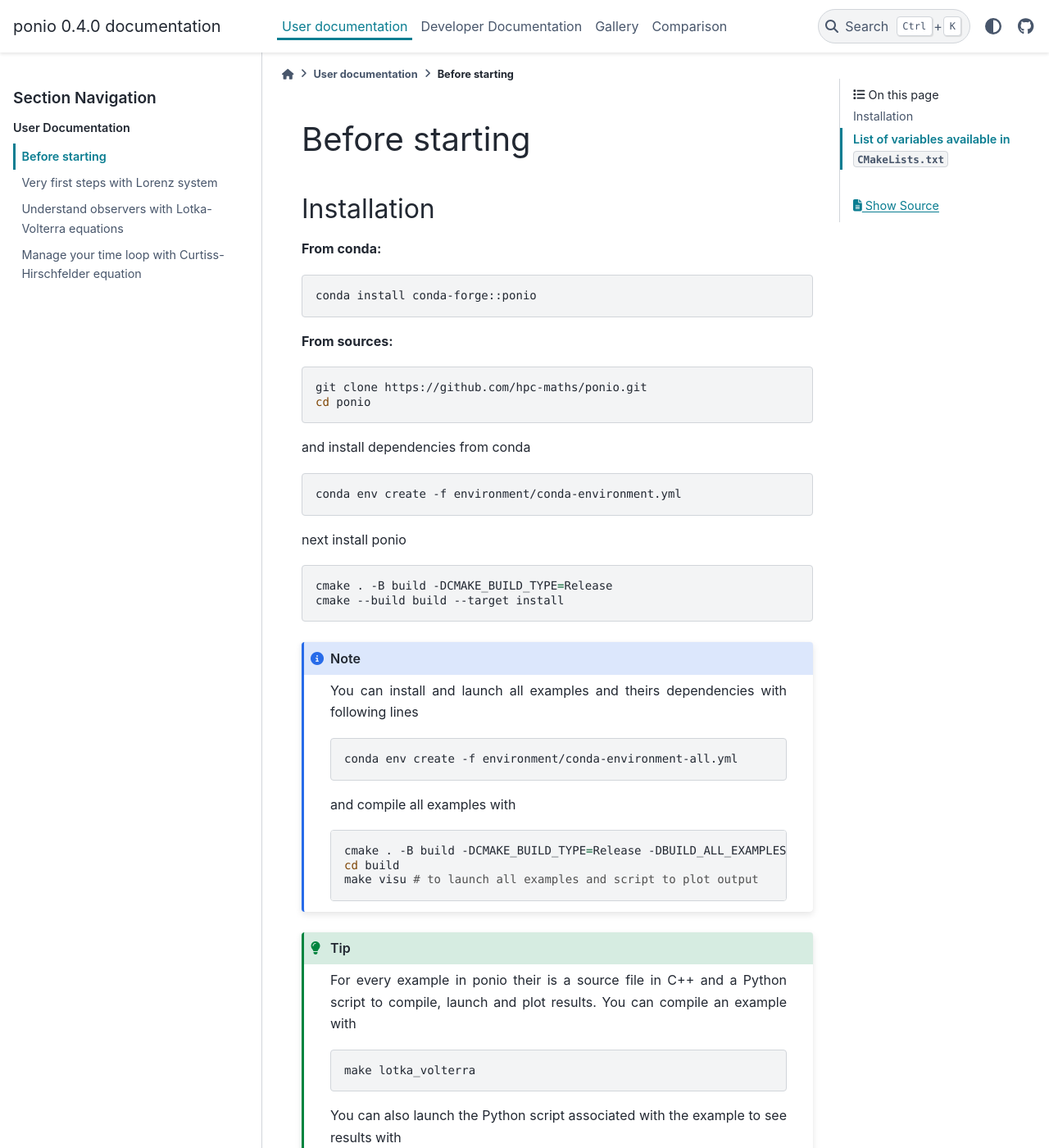
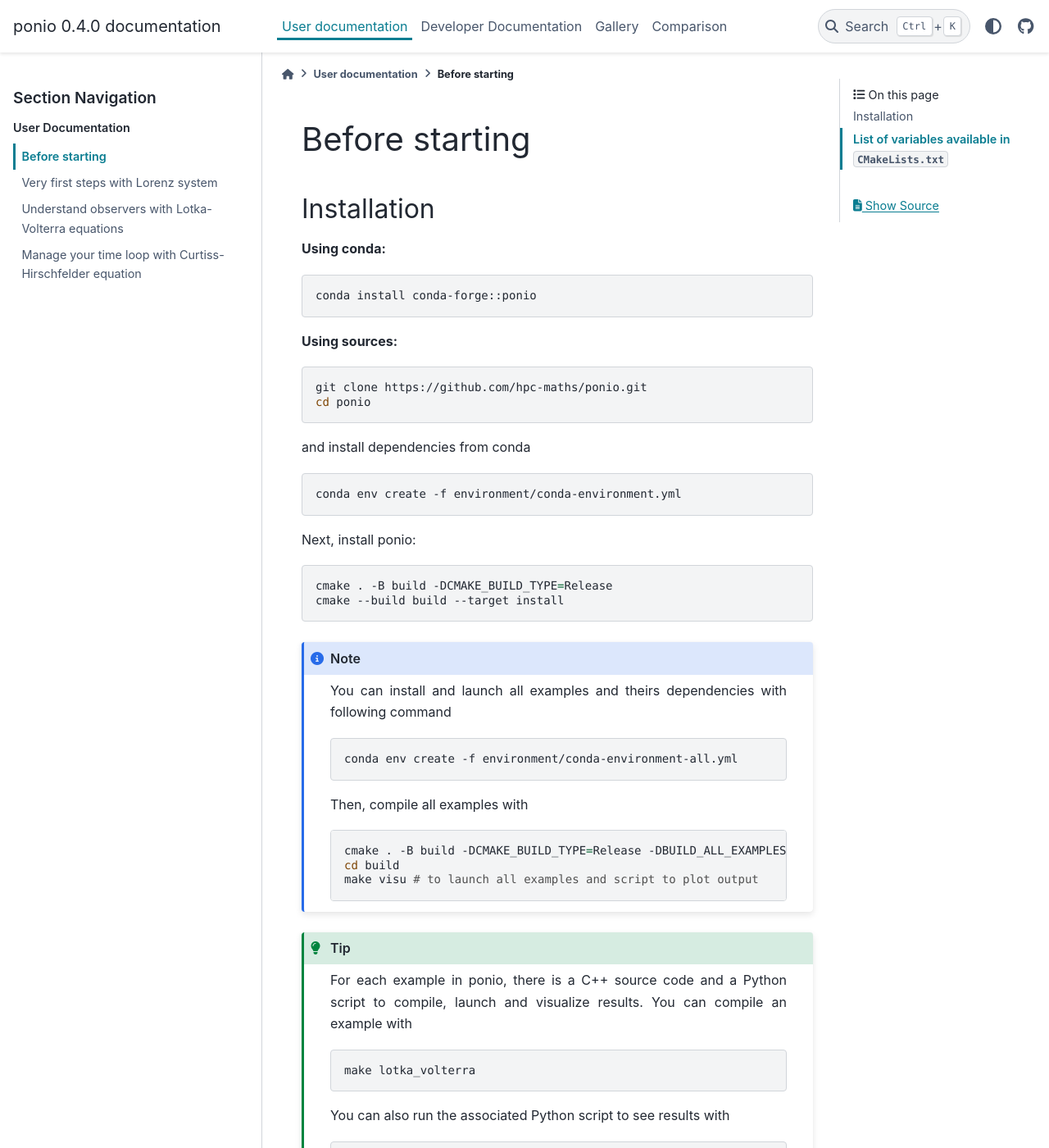
Before and after one commit to hpc-maths/ponio, a Sphinx documentation site: the page built from ponio/doc/source/user/install.rst, in a window 1280 px wide and 1400 px high. Shown: the whole window at 82% size. Built offline with Sphinx 7.4.7 and the PyData theme 0.15.4, drawn with Linux system fonts in a browser that asks for light colours; pages that are not in the unit, such as notebooks, are missing from menus; some of the changed text lies outside the part shown.

Commit message:
improve doc

```diff
--- a/ponio/doc/source/user/install.rst
+++ b/ponio/doc/source/user/install.rst
@@ -4,14 +4,14 @@
 Installation
 ------------
 
-**From conda:**
+**Using conda:**
 
 .. code-block:: sh
 
   conda install conda-forge::ponio
 
 
-**From sources:**
+**Using sources:**
 
 .. code-block:: sh
 
@@ -24,7 +24,7 @@
 
   conda env create -f environment/conda-environment.yml
 
-next install ponio
+Next, install ponio:
 
 .. code-block:: sh
 
@@ -33,13 +33,13 @@
 
 .. note::
 
-  You can install and launch all examples and theirs dependencies with following lines
+  You can install and launch all examples and theirs dependencies with following command
 
   .. code-block:: sh
 
     conda env create -f environment/conda-environment-all.yml
 
-  and compile all examples with
+  Then, compile all examples with
 
   .. code-block:: sh
 
@@ -49,13 +49,13 @@
 
 .. tip::
 
-  For every example in ponio their is a source file in C++ and a Python script to compile, launch and plot results. You can compile an example with
+  For each example in ponio, there is a C++ source code and a Python script to compile, launch and visualize results. You can compile an example with
 
   .. code-block:: sh
 
     make lotka_volterra
 
-  You can also launch the Python script associated with the example to see results with
+  You can also run the associated Python script to see results with
 
   .. code-block:: sh
 
@@ -73,31 +73,13 @@
 List of variables available in ``CMakeLists.txt``
 -------------------------------------------------
 
-========================== =============  =====================================
-Variable                   Default value  Description
-========================== =============  =====================================
-``BUILD_TESTS``            ``OFF``        Set to ``ON`` to build the tests with `doctest <https://github.com/doctest/doctest>`_
-``BUILD_EXAMPLES``         ``OFF``        Set to ``ON`` to build examples (without other dependencies)
-``BUILD_EIGEN_EXAMPLES``   ``OFF``        Set to ``ON`` to build examples with `Eigen <https://libeigen.gitlab.io/>`_
-``BUILD_CLI11_EXAMPLES``   ``OFF``        Set to ``ON`` to build examples with `CLI11 <https://github.com/CLIUtils/CLI11>`_
-``BUILD_SAMURAI_EXAMPLES`` ``OFF``        Set to ``ON`` to build examples with `samurai <https://github.com/hpc-maths/samurai>`_
-``BUILD_ALL_EXAMPLES``     ``OFF``        Set to ``ON`` to build all examples with extra dependencies
-========================== =============  =====================================
-
-``BUILD_TESTS``
-  Set to ``ON`` to build the tests with `doctest <https://github.com/doctest/doctest>`_ (default ``OFF``).
-
-``BUILD_EXAMPLES``
-  Set to ``ON`` to build examples (without other dependencies) (default ``OFF``).
-
-``BUILD_EIGEN_EXAMPLES``
-  Set to ``ON`` to build examples with `Eigen <https://libeigen.gitlab.io/>`_ (default ``OFF``).
-
-``BUILD_CLI11_EXAMPLES``
-  Set to ``ON`` to build examples with `CLI11 <https://github.com/CLIUtils/CLI11>`_ (default ``OFF``).
-
-``BUILD_SAMURAI_EXAMPLES``
-  Set to ``ON`` to build examples with `samurai <https://github.com/hpc-maths/samurai>`_ (default ``OFF``).
-
-``BUILD_ALL_EXAMPLES``
-  Set to ``ON`` to build all examples with extra dependencies (default ``OFF``).
+========================== ============= =====================================
+Variable                   Default value Description
+========================== ============= =====================================
+``BUILD_TESTS``            ``OFF``       Set to ``ON`` to build the tests with `doctest <https://github.com/doctest/doctest>`_
+``BUILD_EXAMPLES``         ``OFF``       Set to ``ON`` to build examples (without other dependencies)
+``BUILD_EIGEN_EXAMPLES``   ``OFF``       Set to ``ON`` to build examples with `Eigen <https://libeigen.gitlab.io/>`_
+``BUILD_CLI11_EXAMPLES``   ``OFF``       Set to ``ON`` to build examples with `CLI11 <https://github.com/CLIUtils/CLI11>`_
+``BUILD_SAMURAI_EXAMPLES`` ``OFF``       Set to ``ON`` to build examples with `samurai <https://github.com/hpc-maths/samurai>`_
+``BUILD_ALL_EXAMPLES``     ``OFF``       Set to ``ON`` to build all examples with extra dependencies
+========================== ============= =====================================
```
